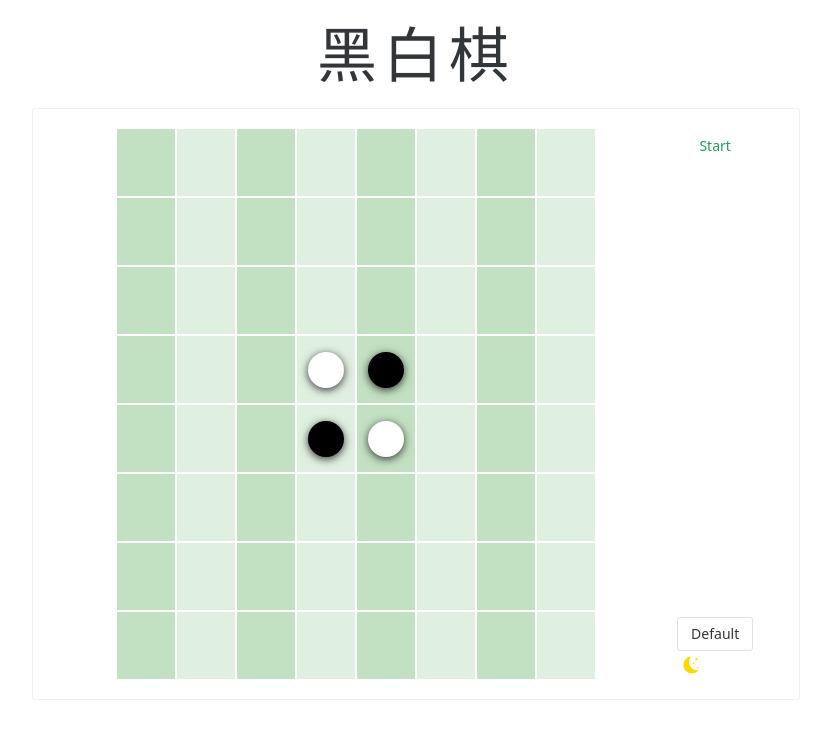
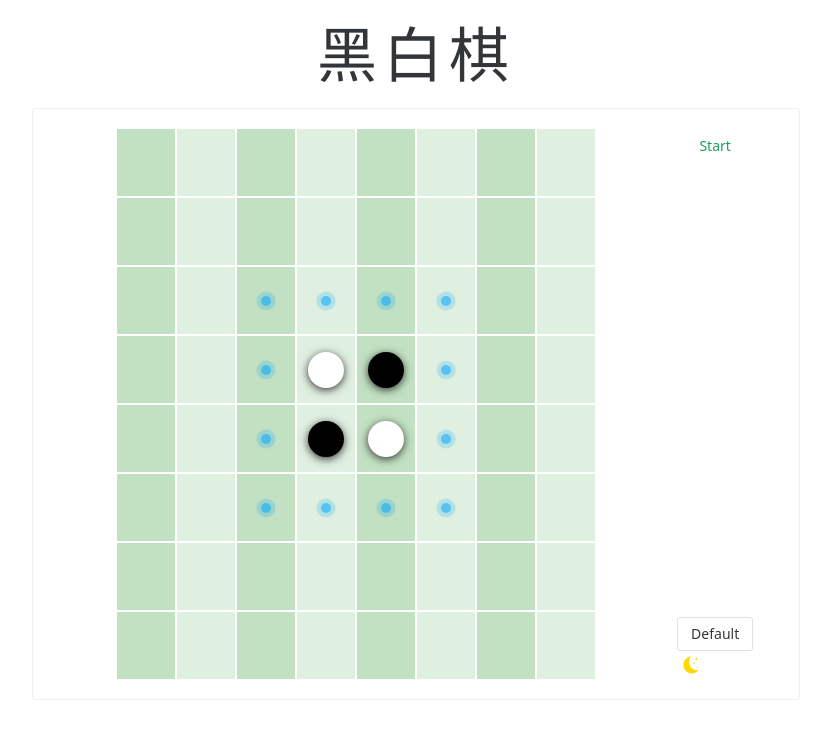
Before and after one commit to CS181AI/frontend, a Vue app: page / in a window 1280 px wide. Shown: the top 736 px of the page, without its empty margins (224-1055 px from the left). Built offline with nearby package versions, Linux system fonts and the light colour scheme; a small style sheet from the web is missing.

Commit message:
添加落子区域提示

```diff
--- a/src/view/HomePage/ChessGrid.vue
+++ b/src/view/HomePage/ChessGrid.vue
@@ -11,6 +11,7 @@
       v-else-if="props.grid.chessPiece==='white'"
       class="chess-piece-white"
     />
+    <HintCircle v-else-if="props.grid.showHint" />
   </div>
   <div
     v-else
@@ -24,10 +25,12 @@
       v-else-if="props.grid.chessPiece==='white'"
       class="chess-piece-white"
     />
+    <HintCircle v-else-if="props.grid.showHint" />
   </div>
 </template>
 
 <script lang="ts" setup>
+import HintCircle from '@/view/HomePage/HintCircle.vue';
 import { defineProps } from 'vue';
 import { Grid } from './game.d';
 
--- /dev/null
+++ b/src/view/HomePage/HintCircle.vue
@@ -0,0 +1,59 @@
+<template>
+  <div class="point point-flicker" />
+</template>
+
+<script lang="ts">
+
+</script>
+
+<style scoped>
+.point {
+  width: 10px;
+  height: 10px;
+  background-color: rgba(0, 168, 253, 0.5);
+  position: absolute;
+  border-radius: 50%;
+}
+
+/* 设置动画前颜色 */
+.point-flicker:after {
+  background-color: rgba(0, 168, 253, 0.5)
+}
+
+/* 设置动画后颜色 */
+.point-flicker:before {
+  background-color: rgba(0, 168, 253, 0.2);
+}
+
+/* 设置动画 */
+.point-flicker:before,
+.point-flicker:after {
+  content: '';
+  width: 16px;
+  height: 16px;
+  position: absolute;
+  left: 50%;
+  top: 50%;
+  margin-left: -8px;
+  margin-top: -8px;
+  border-radius: 50%;
+  animation: warn 1.2s ease-out 0s infinite;
+}
+
+@keyframes warn {
+  0% {
+    transform: scale(0.5);
+    opacity: 1;
+  }
+
+  30% {
+    transform: scale(0.7);
+    opacity: 1;
+  }
+
+  100% {
+    transform: scale(1.4);
+    opacity: 0;
+  }
+}
+</style>
--- a/src/view/HomePage/HomePage.vue
+++ b/src/view/HomePage/HomePage.vue
@@ -86,6 +86,7 @@ function boardInit() {
         y: j,
         canPlace: false,
         chessPiece: null,
+        showHint: false,
       });
     }
   }
@@ -139,7 +140,10 @@ class GameState {
     const marginPos = [];
     const res:AvailablePos[] = [];
     for (let i = 0; i < 64; i++) {
-      if (GameState.isMargin(i)) marginPos.push(i);
+      if (GameState.isMargin(i)) {
+        board[i].showHint = true;
+        marginPos.push(i);
+      }
     }
 
     console.log(marginPos);
--- a/src/view/HomePage/game.d.ts
+++ b/src/view/HomePage/game.d.ts
@@ -5,5 +5,6 @@ declare type Grid={
     y:number
     canPlace:boolean
     chessPiece:ChessPiece
+    showHint: boolean
 }
 export { Grid, ChessPiece };
```
